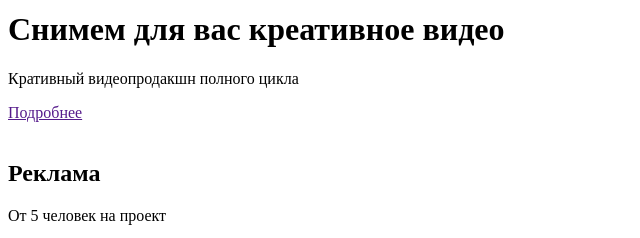
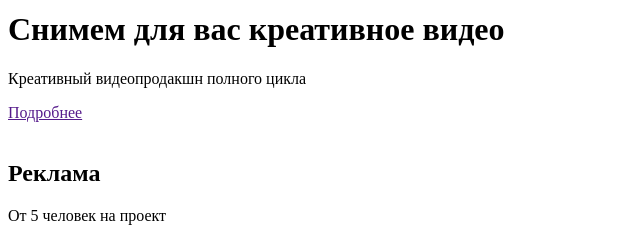
Before and after one commit to JimmyCoid/project-course, a plain HTML site: page index.html in a window 1280 px wide. Shown: the part 140-378 px from the top of the page, 0-640 px from the left. Drawn offline with Linux system fonts and the light colour scheme.

Commit message:
Update index.html

```diff
--- a/index.html
+++ b/index.html
@@ -33,7 +33,7 @@
 
         <div class="welcome">
             <h1 class="welcome__title">Снимем для вас креативное видео</h1>
-            <p class="welcome__text">Кративный видеопродакшн полного цикла</p>
+            <p class="welcome__text">Креативный видеопродакшн полного цикла</p>
             <a href="" class="btn-more">Подробнее</a>
         </div>
 
```
